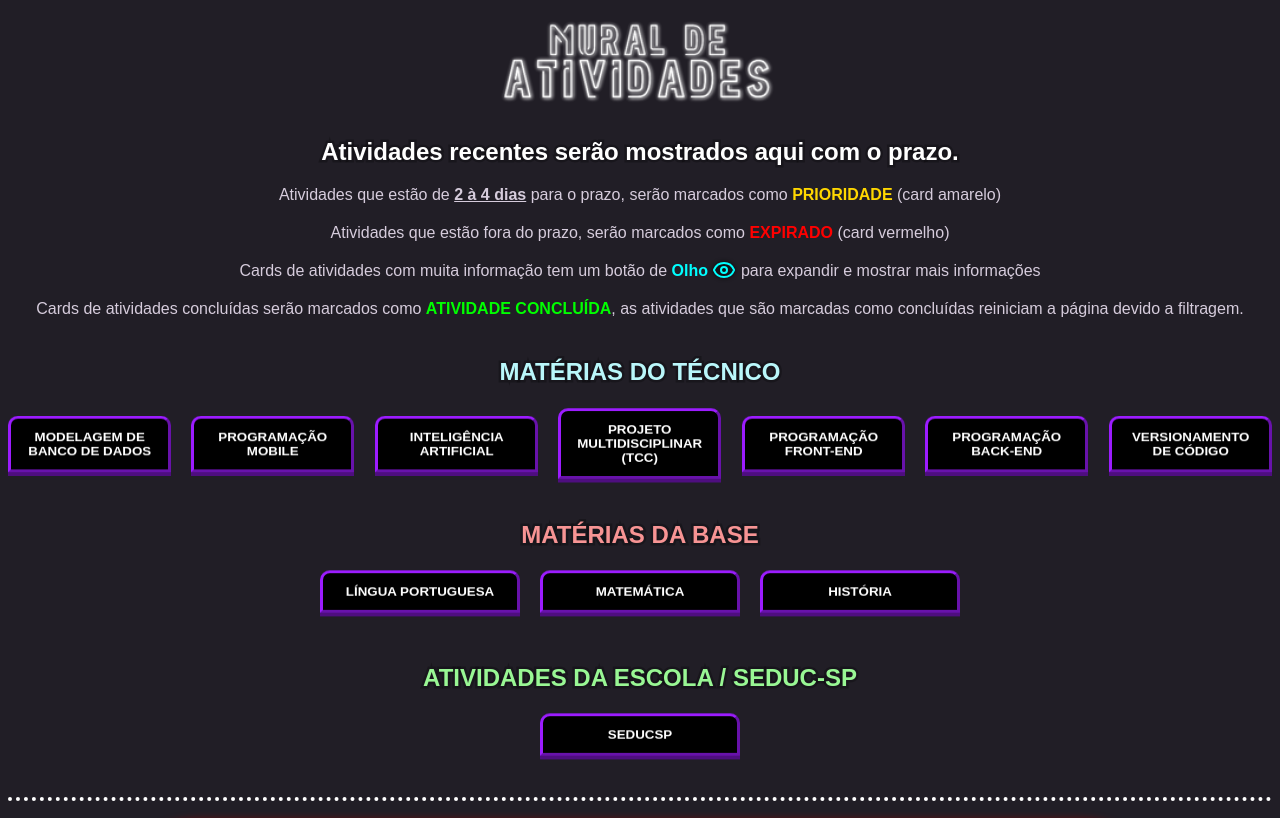
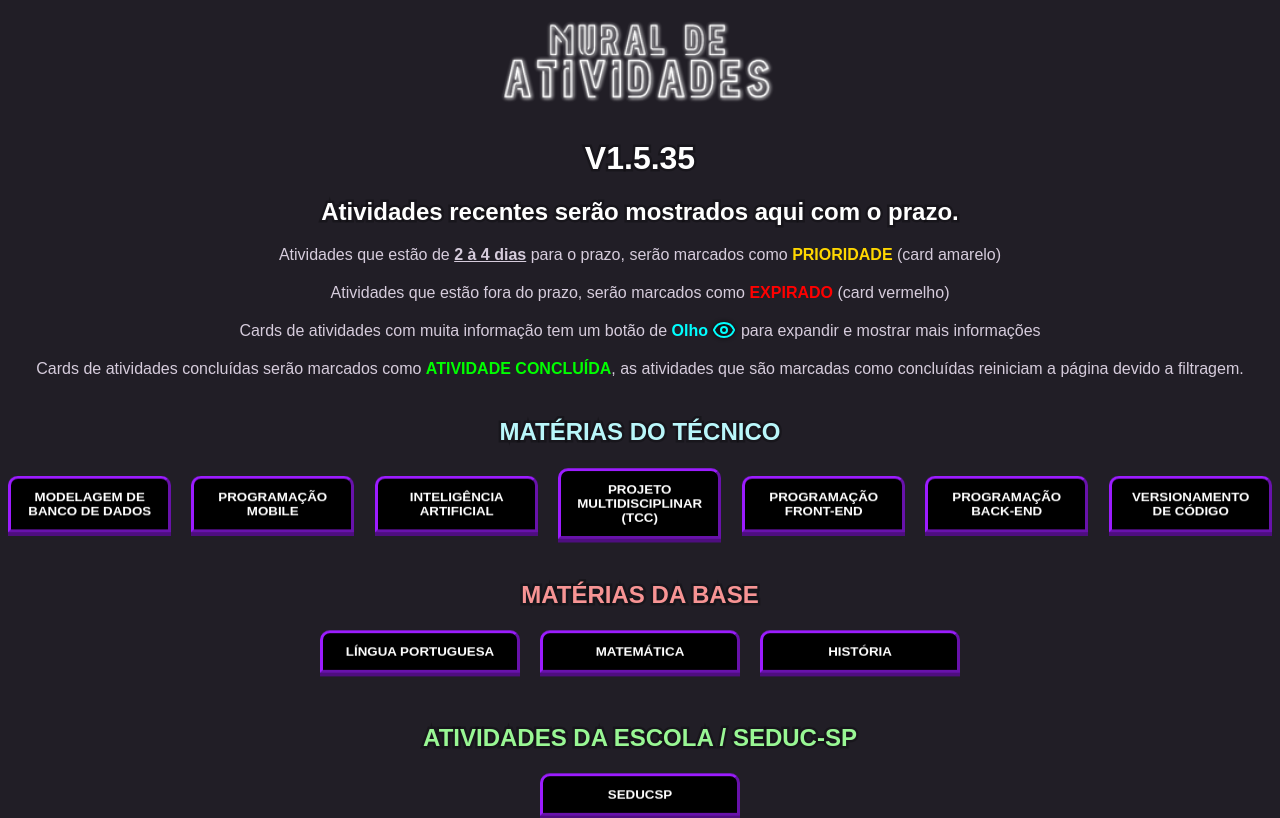
Before and after one commit to danielcanunciato/mural-3ds, a React (Vite) app: page / in a window 1280 px wide. Shown: the top 818 px of the page. Built offline with nearby package versions, Linux system fonts and the light colour scheme.

Commit message:
sem19 frontend

```diff
--- a/src/App.jsx
+++ b/src/App.jsx
@@ -174,6 +174,8 @@ export default function App() {
   return (
     <main>
       <img className="title-img" src={"/titulo.png"} />
+      <h1 style={{textAlign: "center"}}>V1.5.35</h1>
+
       <h2 className="description">
         Atividades recentes serão mostrados aqui com o prazo.
       </h2>
```
